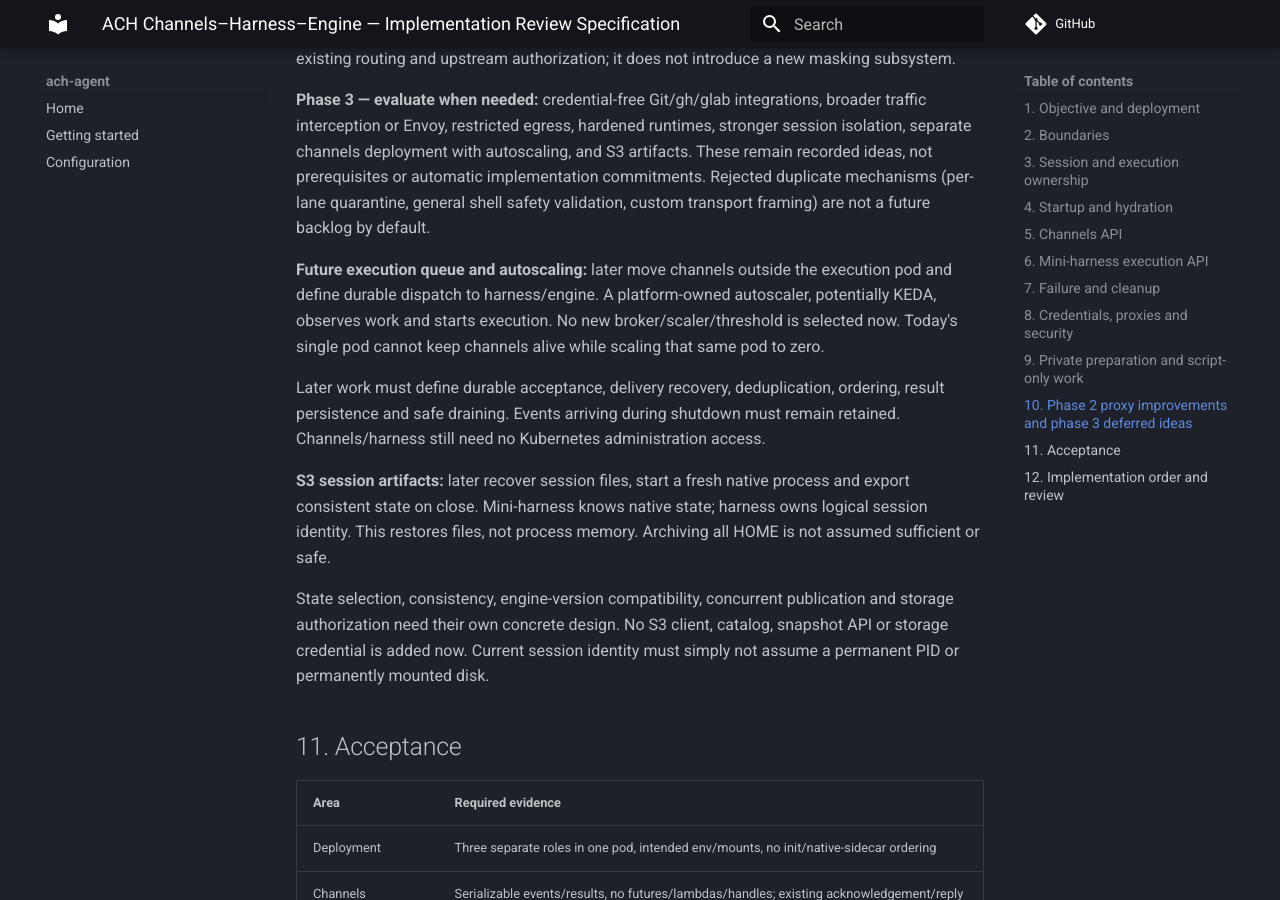
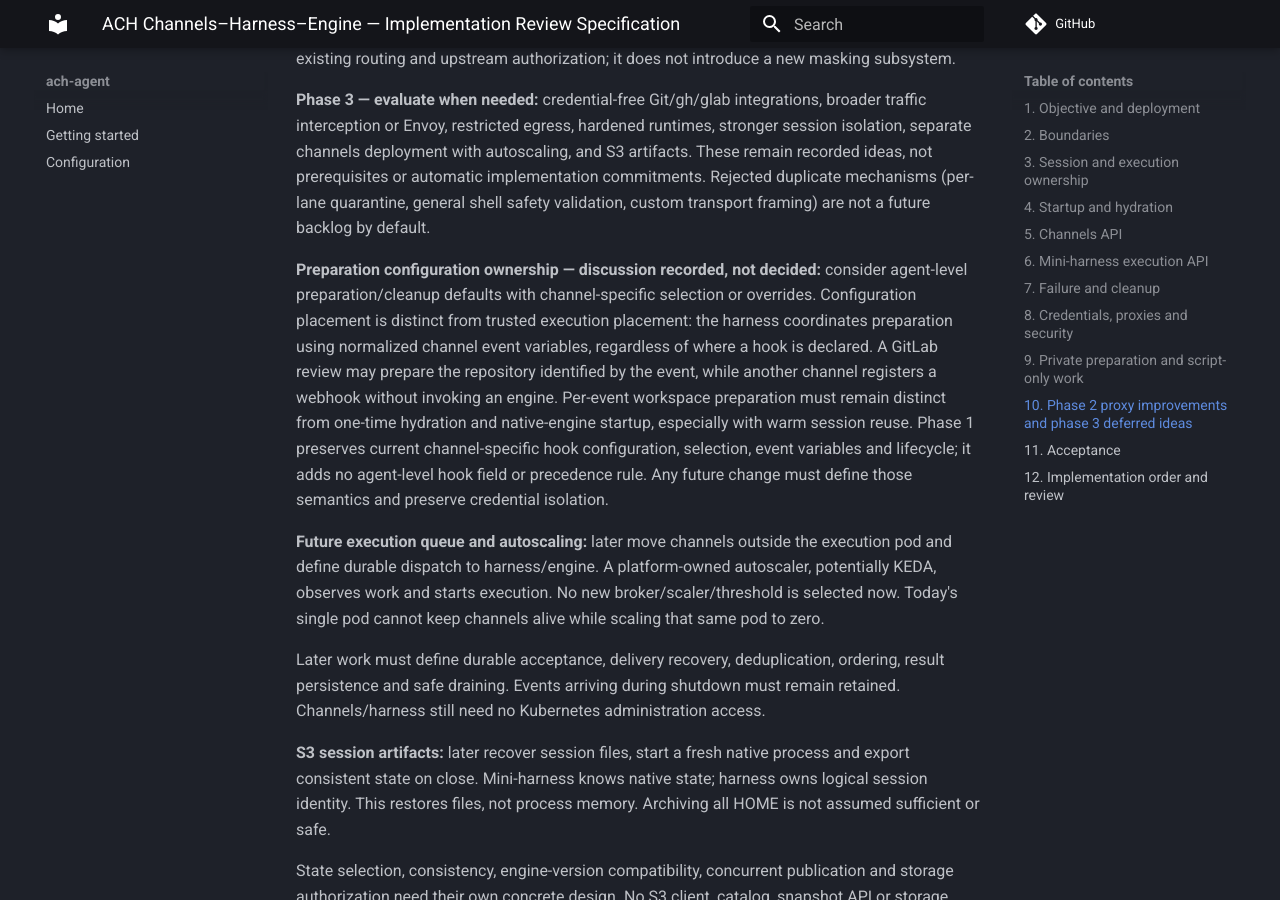
Before and after one commit to ackstorm/ach-agent, an MkDocs documentation site: the page built from docs/superpowers/specs/2026-09-10-harness-engine-final-spec.md, in a window 1280 px wide and 900 px high, scrolled down 10190 px. Built offline with MkDocs 1.6.1 and Material for MkDocs 9.7.7, drawn with Linux system fonts in a browser that asks for light colours; comment, search, counter and statistics services are not loaded.

Commit message:
docs: record deferred preparation ownership discussion

```diff
--- a/docs/superpowers/specs/2026-09-10-harness-engine-final-spec.md
+++ b/docs/superpowers/specs/2026-09-10-harness-engine-final-spec.md
@@ -201,6 +201,8 @@ Git remote rewriting to a harness reverse proxy remains a bounded extension dire
 
 **Phase 3 — evaluate when needed:** credential-free Git/gh/glab integrations, broader traffic interception or Envoy, restricted egress, hardened runtimes, stronger session isolation, separate channels deployment with autoscaling, and S3 artifacts. These remain recorded ideas, not prerequisites or automatic implementation commitments. Rejected duplicate mechanisms (per-lane quarantine, general shell safety validation, custom transport framing) are not a future backlog by default.
 
+**Preparation configuration ownership — discussion recorded, not decided:** consider agent-level preparation/cleanup defaults with channel-specific selection or overrides. Configuration placement is distinct from trusted execution placement: the harness coordinates preparation using normalized channel event variables, regardless of where a hook is declared. A GitLab review may prepare the repository identified by the event, while another channel registers a webhook without invoking an engine. Per-event workspace preparation must remain distinct from one-time hydration and native-engine startup, especially with warm session reuse. Phase 1 preserves current channel-specific hook configuration, selection, event variables and lifecycle; it adds no agent-level hook field or precedence rule. Any future change must define those semantics and preserve credential isolation.
+
 **Future execution queue and autoscaling:** later move channels outside the execution pod and define durable dispatch to harness/engine. A platform-owned autoscaler, potentially KEDA, observes work and starts execution. No new broker/scaler/threshold is selected now. Today's single pod cannot keep channels alive while scaling that same pod to zero.
 
 Later work must define durable acceptance, delivery recovery, deduplication, ordering, result persistence and safe draining. Events arriving during shutdown must remain retained. Channels/harness still need no Kubernetes administration access.
```
